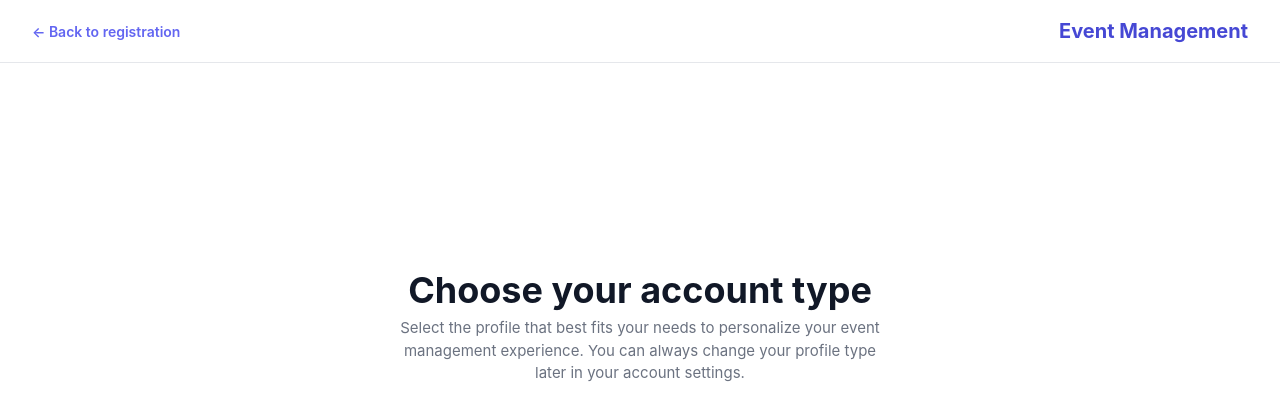
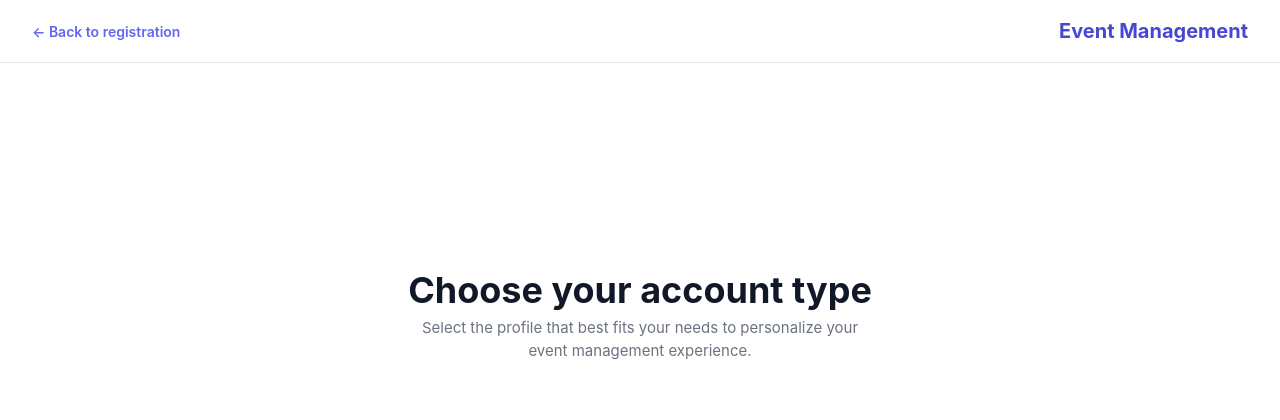
Before and after one commit to doudaoud/gestion-events, a React (Vite) app in the folder client/: page /signUp/typeprofile in a window 1280 px wide. Shown: the top 420 px of the page. Built offline with nearby package versions, Linux system fonts and the light colour scheme.

Commit message:
style: update Typeprofile layout by removing redundant text and adjusting paragraph width for better presentation

```diff
--- a/client/src/pages/Typeprofile.tsx
+++ b/client/src/pages/Typeprofile.tsx
@@ -18,10 +18,12 @@ export default function Typeprofile() {
             <h1>Choose your account type</h1>
             <p>
               Select the profile that best fits your needs to personalize your
-              event management experience. You can always change your profile
-              type later in your account settings.
+              event management experience.
             </p>
-
+          </div>
+          <div className="profiletype-options">
+            <div></div>
+            <div></div>
           </div>
         </div>
       </div>
--- a/client/src/pages/styles/typeprofile.css
+++ b/client/src/pages/styles/typeprofile.css
@@ -46,6 +46,6 @@
   font-size: 15px;
   color: #6b7280;
   margin-top: 8px;
-  width: 55%;
+  width: 50%;
   margin: auto;
 }
```
